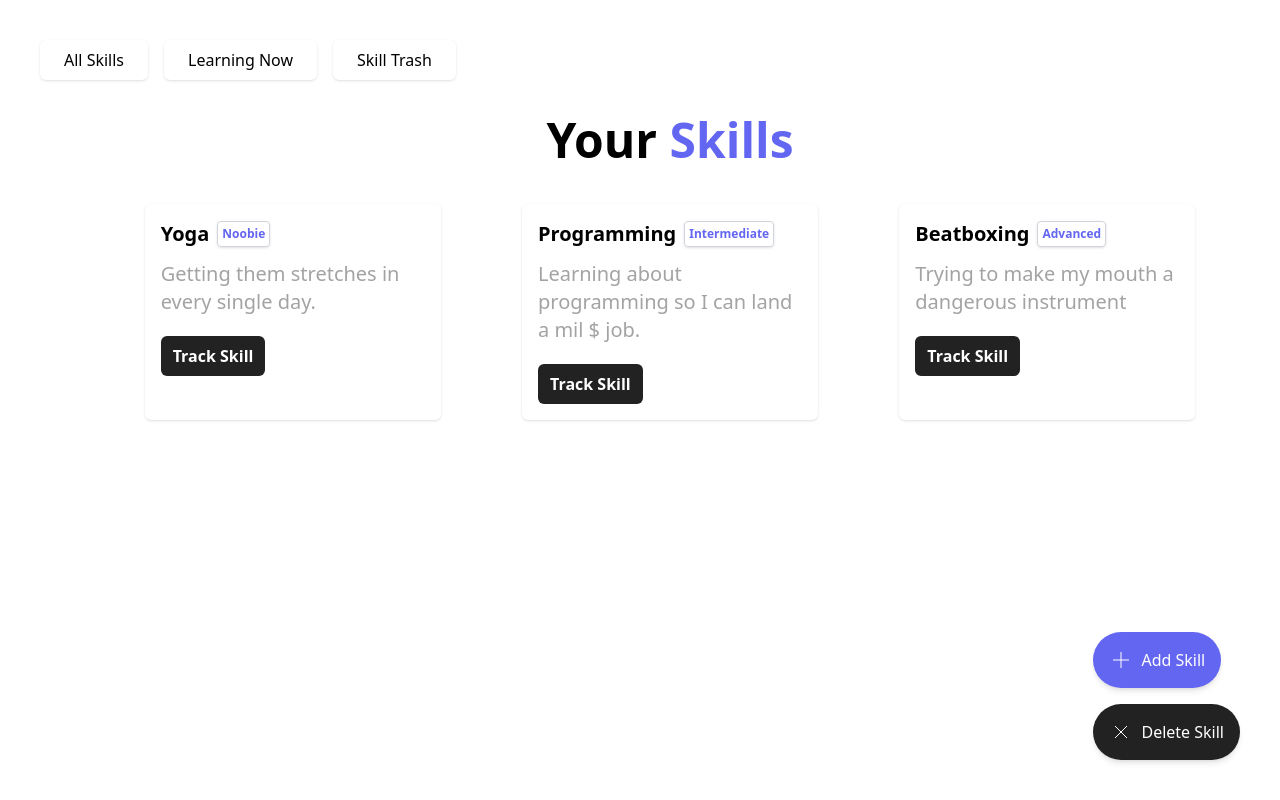
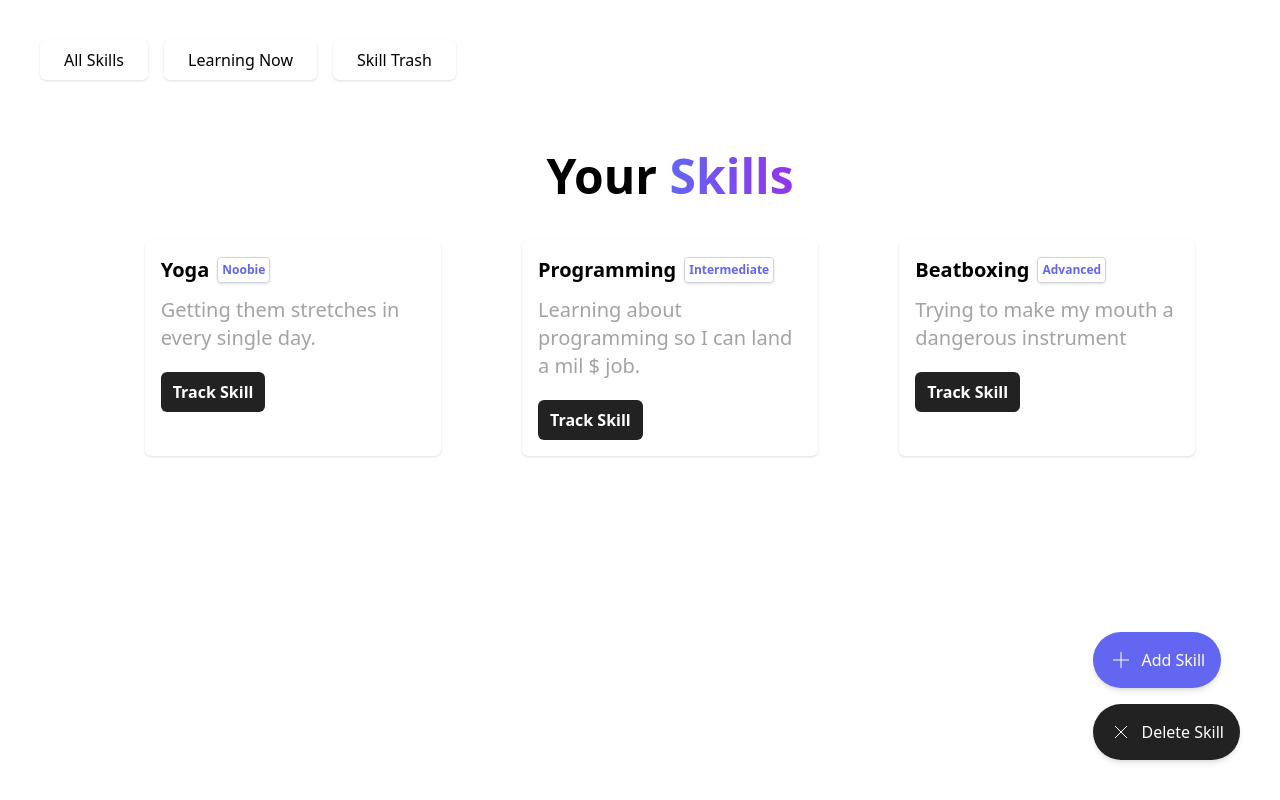
Before and after one commit to VelpCode/Skill-Slap, a website: page index.html in a window 1280 px wide. Drawn offline with Linux system fonts and the light colour scheme.

Commit message:
toggol skill

```diff
--- a/index.html
+++ b/index.html
@@ -17,12 +17,10 @@
    <div class="bg-white flex flex-col pl-16 pr-1 max-md:px-5">
 
    <!-- Title -->
-   <div class = "text-indigo-500 text-5xl font-bold self-center whitespace-nowrap mt-1  0 max-md:text-4xl max-md:mt-2">
-
-        <span class = "text-black">Your</span>
-        <span class = "text-indigo-500">Skills</span>
-
-   </div>
+   <div class="text-5xl font-bold self-center whitespace-nowrap mt-10 max-md:text-4xl max-md:mt-2">
+    <span class="text-black">Your</span>
+    <span style="background: linear-gradient(to right, #6366F1, #9333ea); -webkit-background-clip: text; color: transparent;">Skills</span>
+  </div>
 
    <!-- Skill Cards -->
    <div class="flex flex-wrap justify-around skills-container mt-10">
```
Also changed, not shown: track.html (+1 -1 lines), script.js (line endings or trailing spaces).
